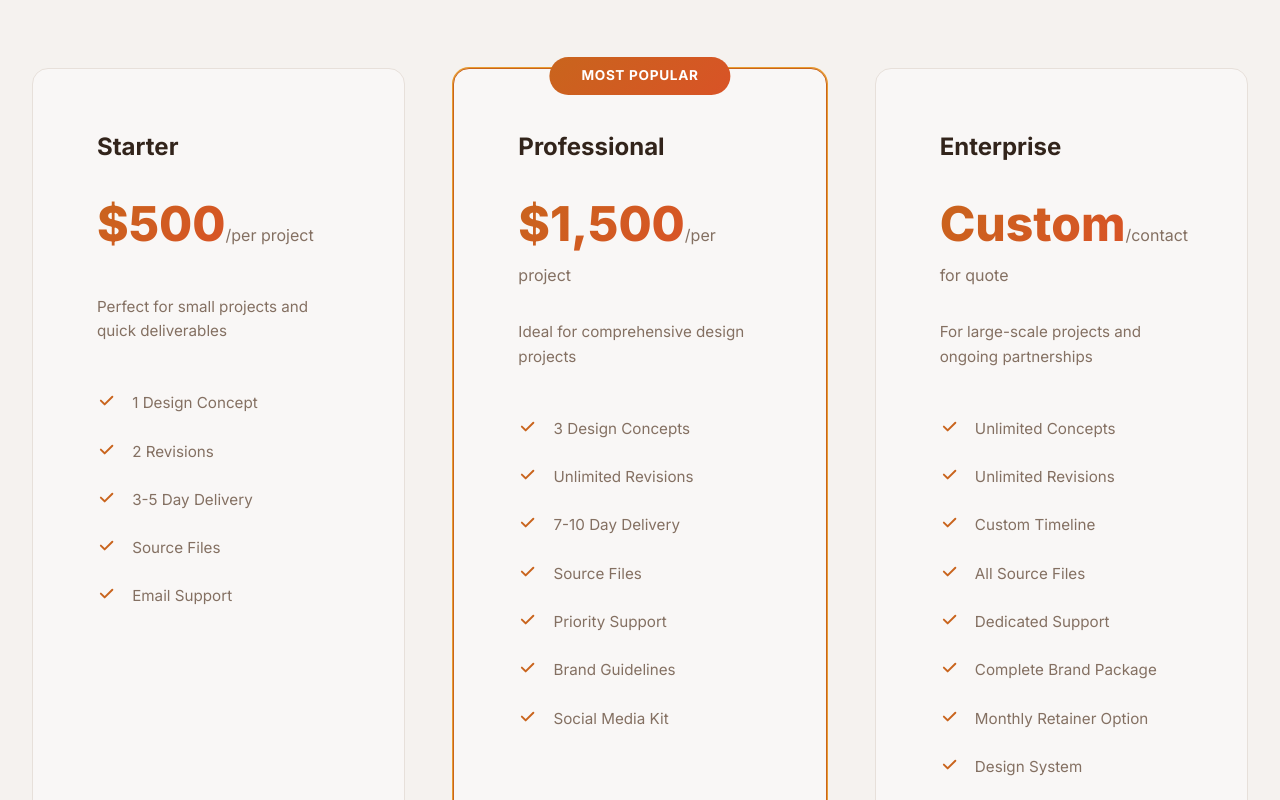
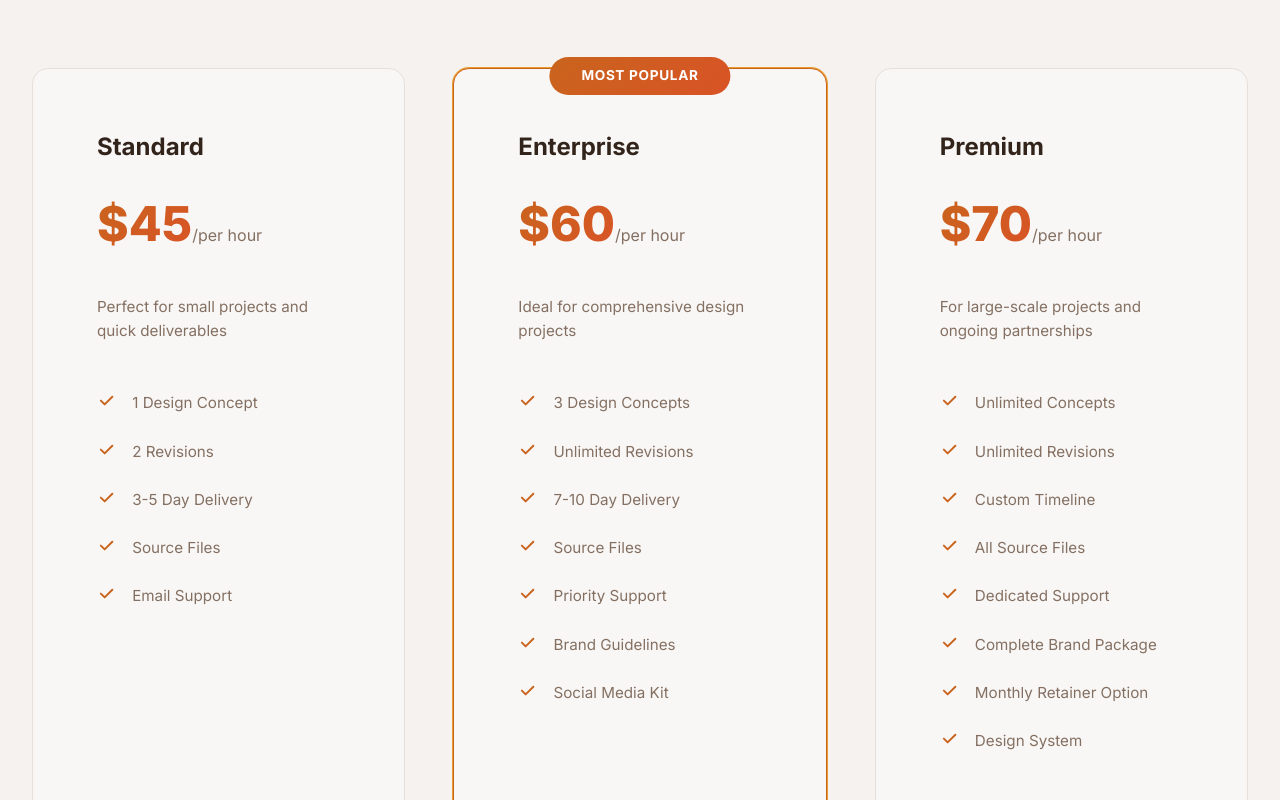
Before and after one commit to Pandora401/gd_portfolio, a React (Vite) app: page /services in a window 1280 px wide. Shown: the part 2180-2980 px from the top of the page. Built offline with nearby package versions, Linux system fonts and the light colour scheme.

Commit message:
Fix minor issues

```diff
--- a/src/pages/About.jsx
+++ b/src/pages/About.jsx
@@ -52,7 +52,7 @@ const About = () => {
                                 I have a passion for creating visually appealing and functional designs that help businesses communicate their message effectively. I enjoy working with a variety of clients and am always looking for new challenges to take on.
                             </p>
                             <p>
-                                I am based in Brisbane, Queensland and am available for remote work.
+                                I am based on the beautiful Gold Coast, Queensland and am available for remote work or travel to Brisbane too!
                             </p>
                         </motion.div>
                     </div>
--- a/src/pages/Services.jsx
+++ b/src/pages/Services.jsx
@@ -95,9 +95,9 @@ const Services = () => {
 
     const pricingPlans = [
         {
-            name: 'Starter',
-            price: '$500',
-            period: 'per project',
+            name: 'Standard',
+            price: '$45',
+            period: 'per hour',
             description: 'Perfect for small projects and quick deliverables',
             features: [
                 '1 Design Concept',
@@ -109,9 +109,9 @@ const Services = () => {
             popular: false
         },
         {
-            name: 'Professional',
-            price: '$1,500',
-            period: 'per project',
+            name: 'Enterprise',
+            price: '$60',
+            period: 'per hour',
             description: 'Ideal for comprehensive design projects',
             features: [
                 '3 Design Concepts',
@@ -125,9 +125,9 @@ const Services = () => {
             popular: true
         },
         {
-            name: 'Enterprise',
-            price: 'Custom',
-            period: 'contact for quote',
+            name: 'Premium',
+            price: '$70',
+            period: 'per hour',
             description: 'For large-scale projects and ongoing partnerships',
             features: [
                 'Unlimited Concepts',
@@ -275,7 +275,7 @@ const Services = () => {
                     viewport={{ once: true }}
                     transition={{ duration: 0.6 }}
                 >
-                    <h2>Not Sure Which Package to Choose?</h2>
+                    <h2>Not Sure Which Package to Choose<span className="num">?</span></h2>
                     <p>Let's discuss your project and find the perfect solution together</p>
                     <Link to="/contact" className="btn btn-primary btn-lg">
                         Schedule a Consultation <HiArrowRight />
```
